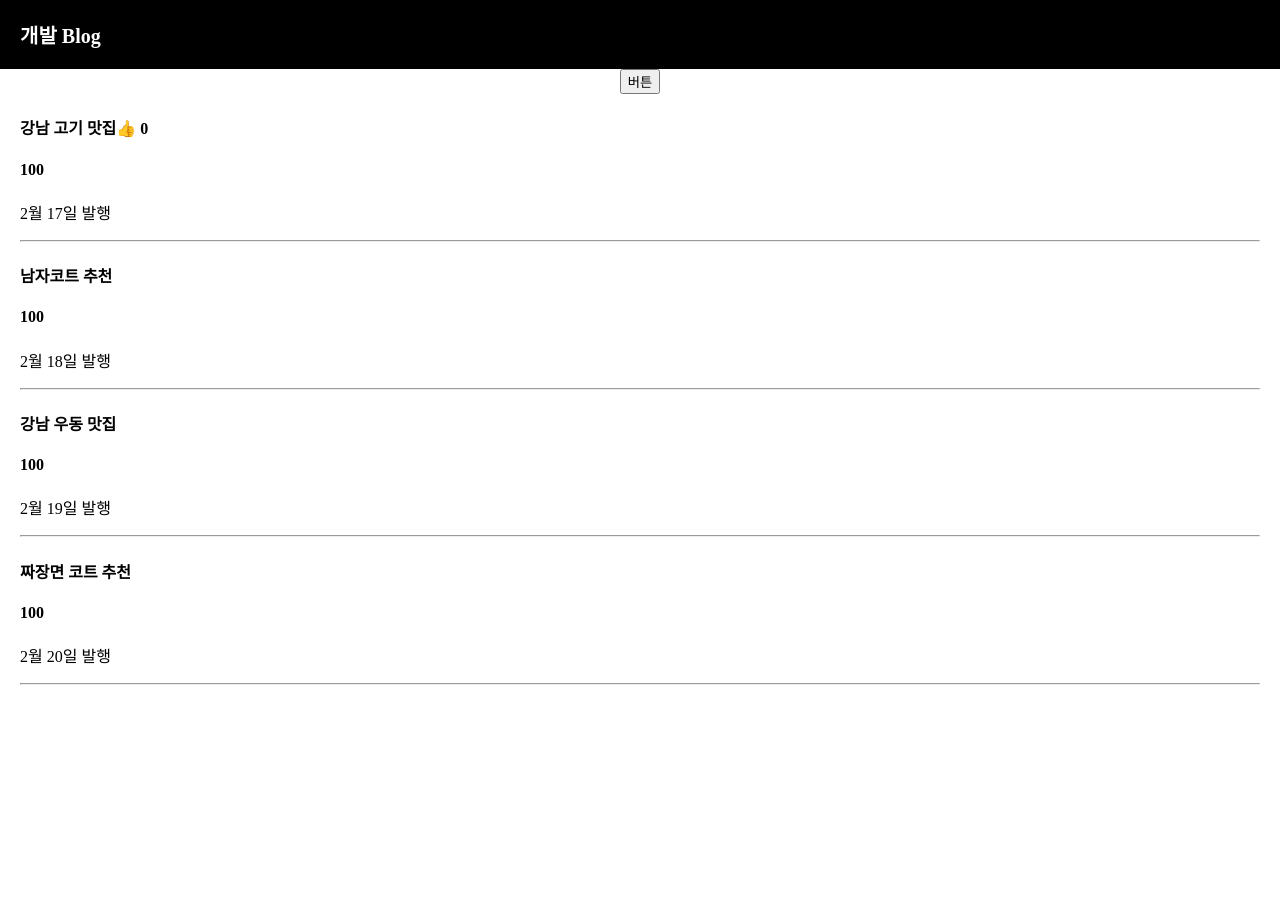
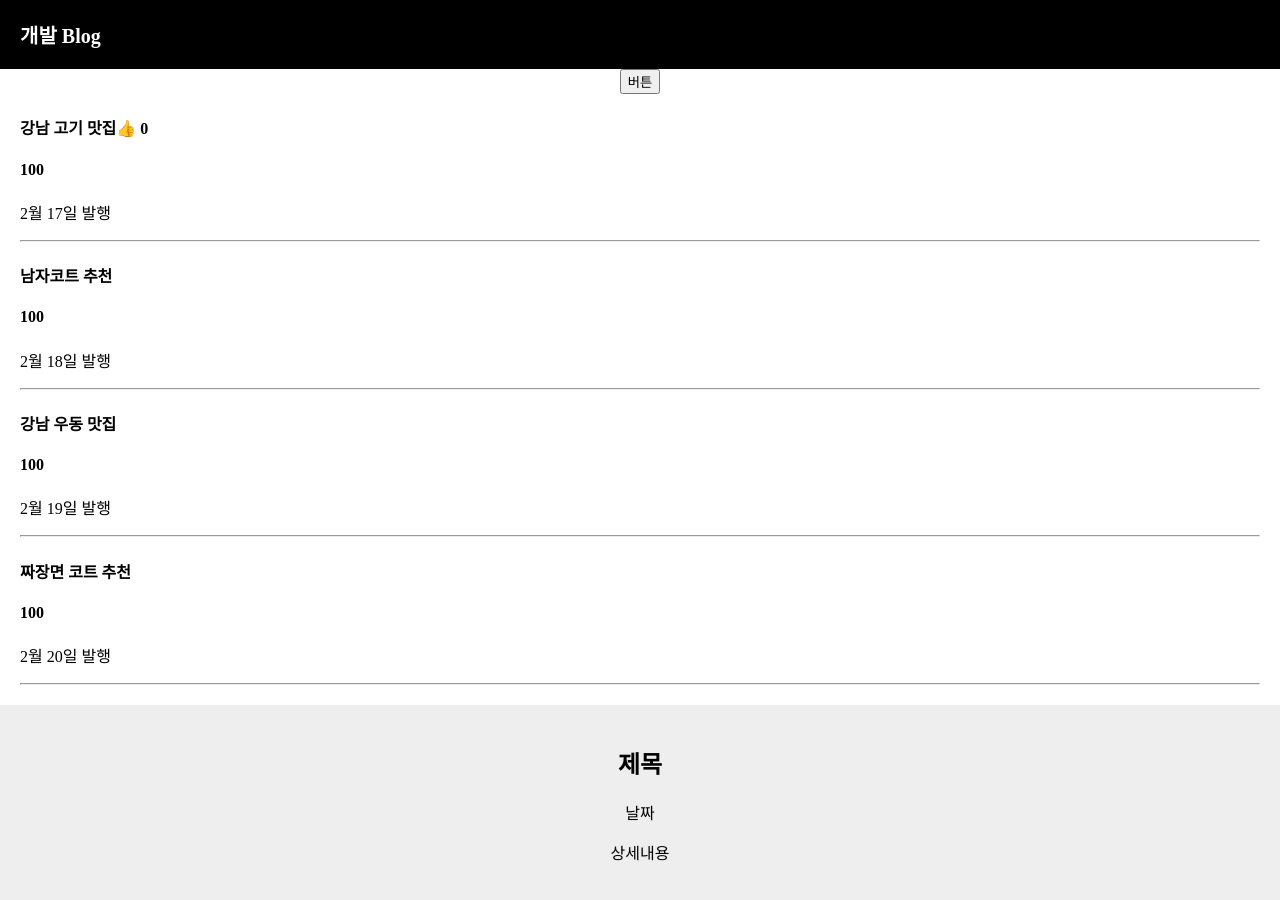
Before and after one commit to sunjae1/React_Basic, a React (Create React App) app: page / in a window 1280 px wide. Shown: the top 900 px of the page. Before the commit the page ends 800 px from the top, so only its background shows below. Built offline with nearby package versions, Linux system fonts and the light colour scheme.

Commit message:
202507091421 Complete Free lecture

```diff
--- a/src/App.css
+++ b/src/App.css
@@ -4,6 +4,13 @@
 
 body {
   font-family: 'nanumsquare';
+}
+
+
+.modal {
+  margin-top: 20px;
+  padding :20px;
+  background : #eee;
 }
 
 
--- a/src/App.js
+++ b/src/App.js
@@ -77,10 +77,34 @@
       <hr></hr>
     </div>
 
+{/* Modal UI 디자인하기 */}
+{/* HTML 을 한단어로 줄여서 쓸 수 있는 방법 : Component 문법 */}
+    {/* Component 유의사항.
+        1. 이름은 대문자로 시작해야함. */}
+
+    <Modal />
 
     </div>
 
   );
+
+
+  return ( //하나의 html 태그만 가능 div 여러개 불가, 중첩은 가능.
+  <div></div>
+
+
+  )
+}
+
+//원하는 HTML 담고 이름짓기
+function Modal() {
+  return (
+    <div className="modal">
+      <h2>  제목 </h2>
+      <p>날짜 </p>
+      <p>상세내용</p>
+    </div>
+  )
 }
 
 export default App;
```
